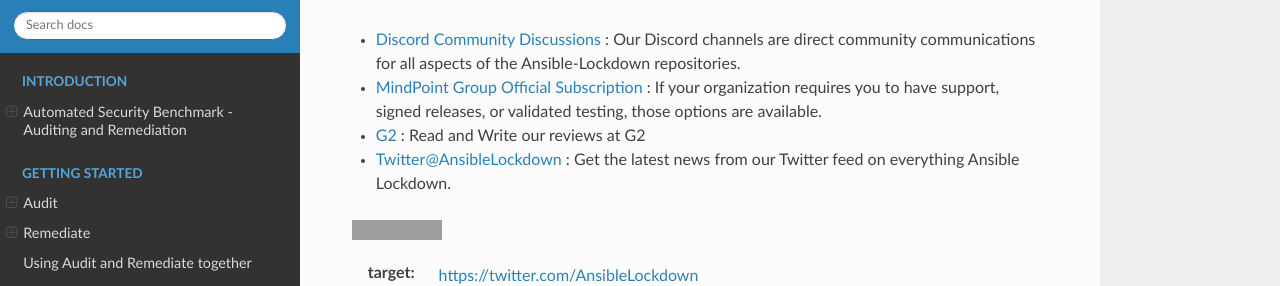
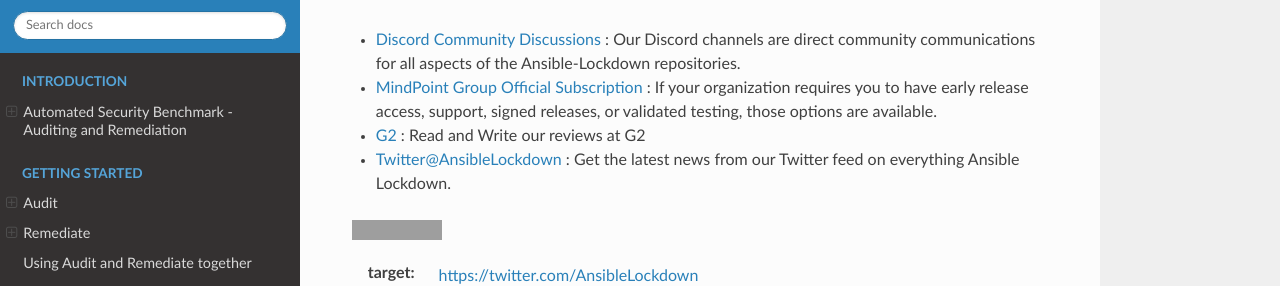
Before and after one commit to ansible-lockdown/MPG-AL-READTHEDOCS, a Sphinx documentation site: the page built from docs/source/support.rst, in a window 1280 px wide and 1233 px high. Shown: the part 188-474 px from the top of the window. Built offline with Sphinx 7.4.7 and the Read the Docs theme 3.1.0, drawn with Linux system fonts in a browser that asks for light colours; grey boxes are pictures that could not be loaded.

Commit message:
Updated layout
Signed-off-by: Mark Bolwell <mark.bollyuk@gmail.com>

```diff
--- a/docs/source/links.rst
+++ b/docs/source/links.rst
@@ -14,8 +14,7 @@
     - Ticketed support
 
   - `Lockdown Enterprise <https://lockdownenterprise.com>`_
-
-
+  - `engage@mindpointgroup.com <engage@mindpointgroup.com>`_ : Email Enquiry
 
 - Community
 
--- a/docs/source/support.rst
+++ b/docs/source/support.rst
@@ -3,9 +3,10 @@
 
 Contact Us
 ^^^^^^^^^^
+
 * `Discord Community Discussions <https://www.lockdownenterprise.com/discord>`_ : Our Discord channels are direct community communications for all aspects of the Ansible-Lockdown repositories.
 
-* `MindPoint Group Official Subscription <https://www.lockdownenterprise.com/>`_ : If your organization requires you to have support, signed releases, or validated testing, those options are available.
+* `MindPoint Group Official Subscription <https://www.lockdownenterprise.com/>`_ : If your organization requires you to have early release access, support, signed releases, or validated testing, those options are available.
 
 * `G2 <https://www.g2.com/products/ansible-lockdown/reviews>`_ : Read and Write our reviews at G2
 
@@ -17,6 +18,7 @@
 
 MindPoint Group Official Site and Services
 ^^^^^^^^^^^^^^^^^^^^^^^^^^^^^^^^^^^^^^^^^^
+
 * `MindPoint Group Official Website <https://www.mindpointgroup.com/company/contact-us>`_ : If your organization has general questions regarding Cybersecurity or our Organization.
 
 * `engage@mindpointgroup.com <engage@mindpointgroup.com>`_ : via Email
```
